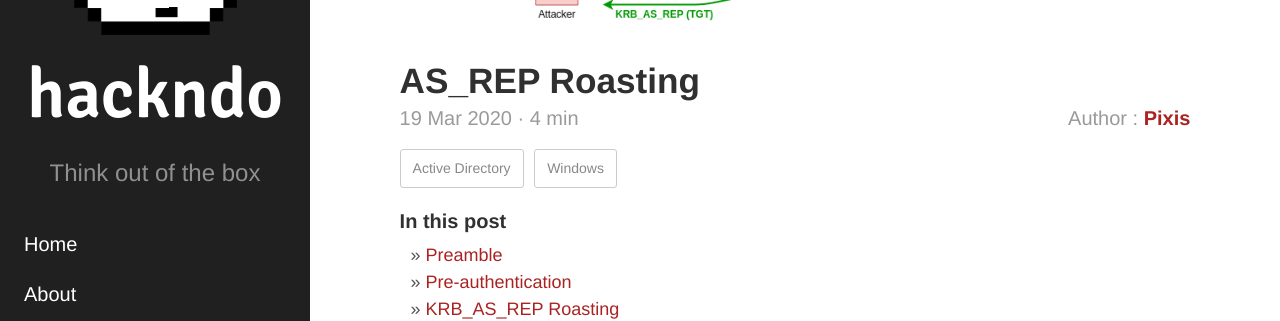
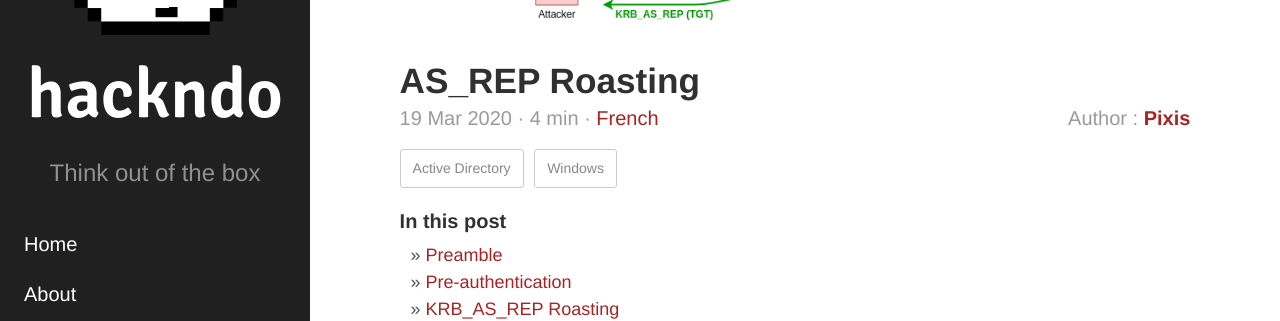
Before and after one commit to Hackndo/en.hackndo.github.io, a Jekyll site: the page built from _posts/2019-03-23-as-rep-roasting.md, in a window 1280 px wide and 900 px high. Shown: the part 266-587 px from the top of the window. Built offline with Jekyll 4.4.1, drawn with Linux system fonts in a browser that asks for light colours; comment, search, counter and statistics services are not loaded.

Commit message:
Add link to translation

```diff
--- a/_layouts/post.html
+++ b/_layouts/post.html
@@ -11,7 +11,13 @@ comments: true
   {% endif %}
   <h1 class="post-title">{{ page.title }}</h1>
   <div class="post-info">
-      <p class="alignleft">{{ page.date | date_to_string }} · {% assign words = content | number_of_words %}{{ words | divided_by:180 | plus:1 }} min</p>
+      <p class="alignleft">{{ page.date | date_to_string }} · {% assign words = content | number_of_words %}{{ words | divided_by:180 | plus:1 }} min
+      {% for lang in page.translation %}
+        {% if lang == "fr" %}
+         · <a href="https://beta.hackndo.com{{ page.url }}">French</a>
+        {% endif %}
+      {% endfor %}
+    </p>
       <p class="alignright">Author : <strong><a href="https://twitter.com/HackAndDo">{{ page.author }}</a></strong></p>
       <div class="keywords">
         <span class="post-tags">{% for tag in page.tags %}<a href="/archives/#{{ tag | slugify }}"><i class="fas fa-tags"></i> {{ tag }}</a>{% endfor %}</span>
```
